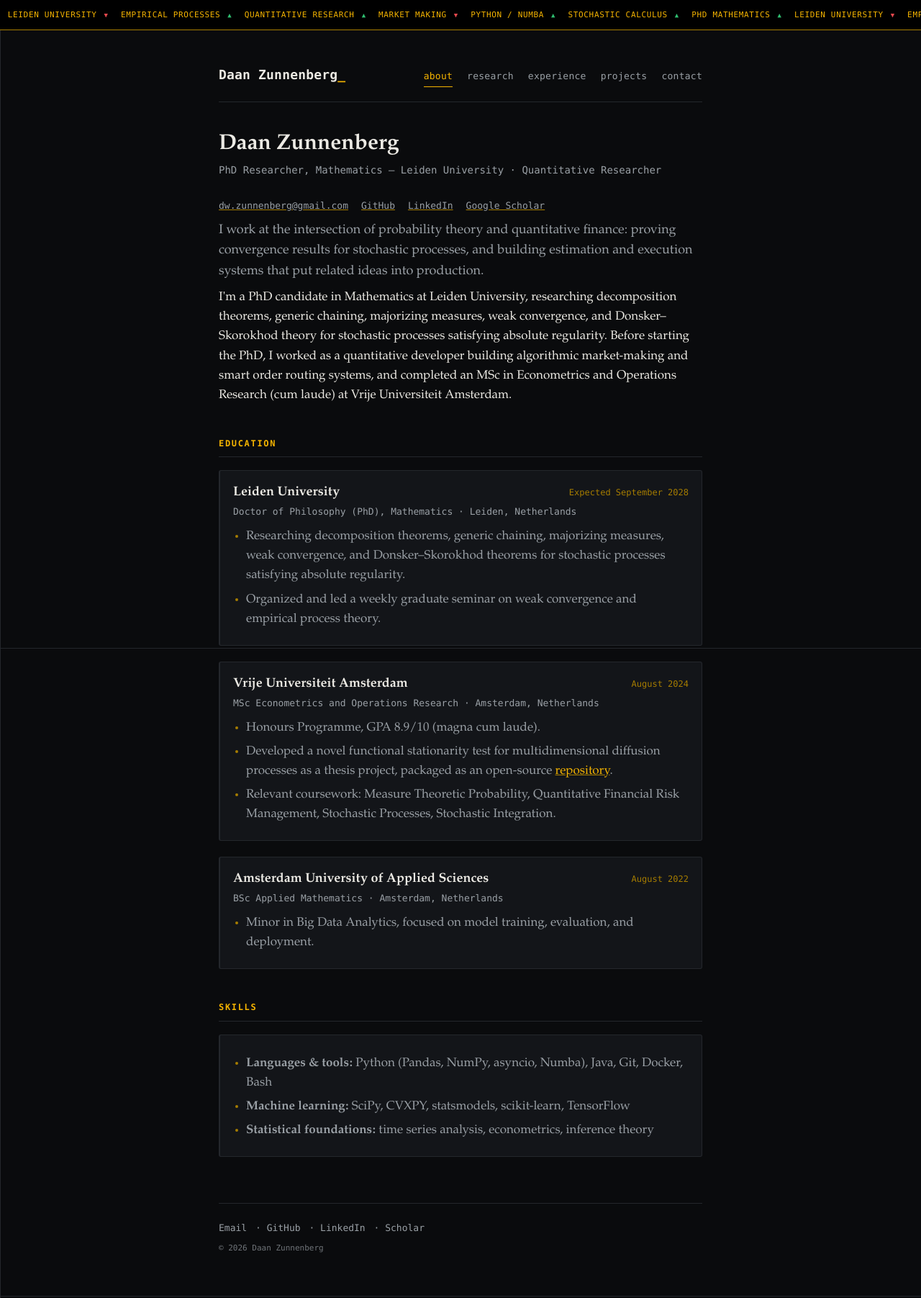
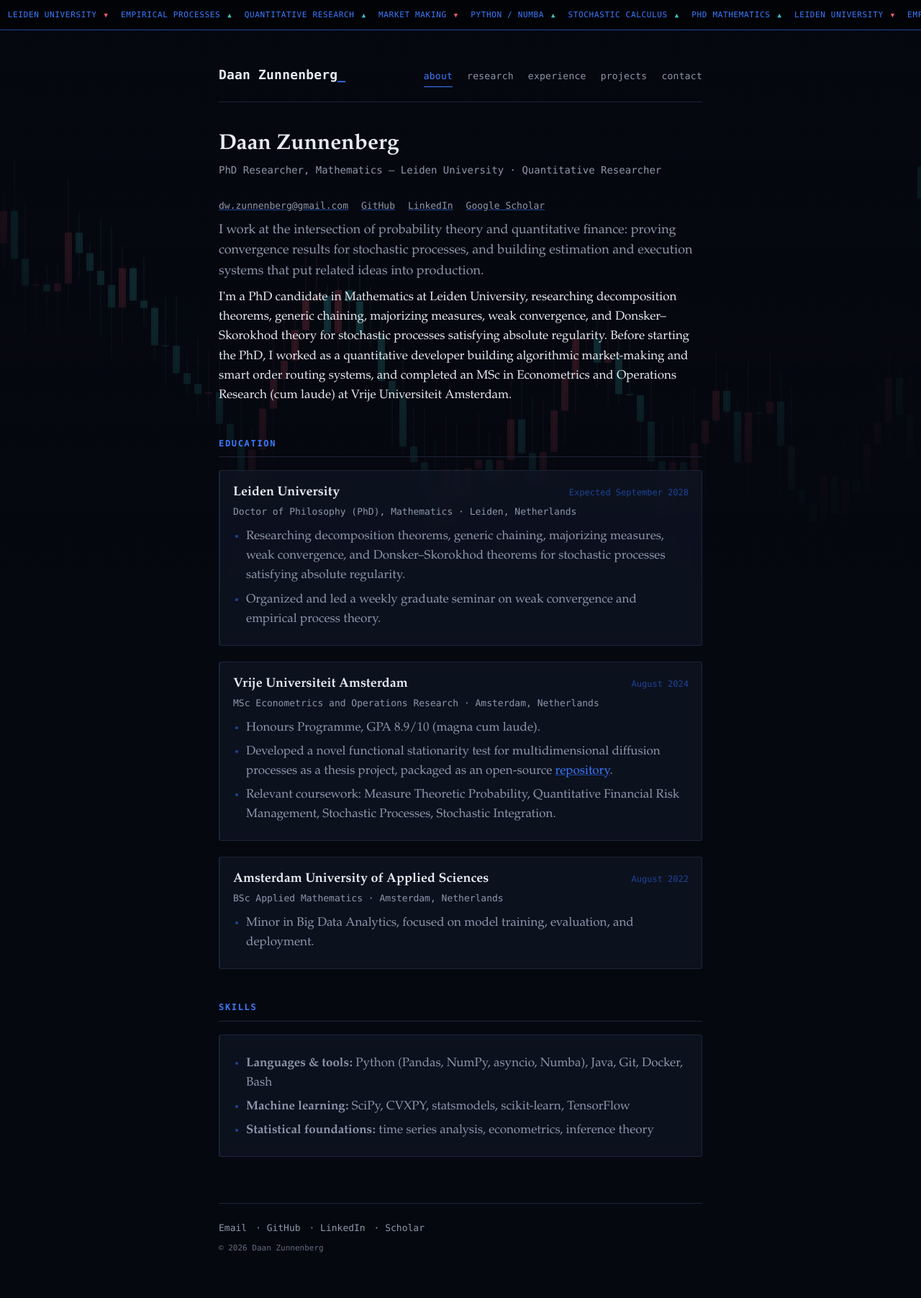
Before and after one commit to DaanZunnenberg/DaanZunnenberg.github.io, a Jekyll site: the page built from index.md, in a window 1280 px wide. Shown: the whole page at 72% size. Built offline with Jekyll 4.4.1, drawn with Linux system fonts in a browser that asks for light colours.

Commit message:
Switch to IMC blue palette; add live background candlestick chart

```diff
--- a/_layouts/default.html
+++ b/_layouts/default.html
@@ -9,6 +9,7 @@
   <link rel="icon" href="data:,">
 </head>
 <body>
+  <canvas id="candles" aria-hidden="true"></canvas>
   <div class="ticker">
     <div class="ticker-track">
       <span>PHD&nbsp;MATHEMATICS</span><span class="tick up">&#9650;</span>
@@ -56,5 +57,6 @@
       <div class="footer-note">&copy; {{ 'now' | date: "%Y" }} Daan Zunnenberg</div>
     </footer>
   </div>
+  <script src="{{ '/assets/js/candles.js' | relative_url }}"></script>
 </body>
 </html>
--- a/assets/css/style.css
+++ b/assets/css/style.css
@@ -1,13 +1,14 @@
 :root {
-  --bg: #0a0b0d;
-  --bg-raised: #131519;
-  --ink: #eceae4;
-  --ink-soft: #9aa0a6;
-  --line: #24272c;
-  --amber: #f5b400;
-  --amber-dim: #a67d00;
-  --up: #2fbf71;
-  --down: #e5484d;
+  --bg: #060810;
+  --bg-raised: rgba(16, 22, 36, 0.72);
+  --ink: #e7ebf3;
+  --ink-soft: #8d97ab;
+  --line: #1c2436;
+  --blue: #3d7bff;
+  --blue-dim: #1f4499;
+  --blue-glow: rgba(61, 123, 255, 0.28);
+  --up: #38c9c1;
+  --down: #ef5a6e;
   --mono: "SF Mono", "IBM Plex Mono", Menlo, Consolas, monospace;
   --serif: "Iowan Old Style", "Palatino Linotype", Palatino, Georgia, serif;
 }
@@ -19,22 +20,44 @@ html { -webkit-font-smoothing: antialiased; }
 body {
   margin: 0;
   background: var(--bg);
-  background-image:
-    linear-gradient(var(--line) 1px, transparent 1px),
-    linear-gradient(90deg, var(--line) 1px, transparent 1px);
-  background-size: 48px 48px;
-  background-attachment: fixed;
-  background-position: center;
   color: var(--ink);
   font-family: var(--serif);
   font-size: 17px;
   line-height: 1.6;
+  position: relative;
+}
+
+#candles {
+  position: fixed;
+  inset: 0;
+  width: 100%;
+  height: 100%;
+  z-index: 0;
+  pointer-events: none;
+  mask-image: radial-gradient(ellipse at 50% 30%, black 0%, black 40%, transparent 85%);
+  -webkit-mask-image: radial-gradient(ellipse at 50% 30%, black 0%, black 40%, transparent 85%);
+}
+
+body::after {
+  content: "";
+  position: fixed;
+  inset: 0;
+  z-index: 0;
+  pointer-events: none;
+  background: linear-gradient(180deg, rgba(6, 8, 16, 0.15) 0%, var(--bg) 92%);
+}
+
+.ticker,
+.wrap {
+  position: relative;
+  z-index: 1;
 }
 
 /* Ticker strip */
 .ticker {
-  background: #000;
-  border-bottom: 1px solid var(--amber-dim);
+  background: rgba(0, 0, 0, 0.55);
+  backdrop-filter: blur(2px);
+  border-bottom: 1px solid var(--blue-dim);
   overflow: hidden;
   white-space: nowrap;
   padding: 7px 0;
@@ -45,7 +68,7 @@ body {
   font-family: var(--mono);
   font-size: 11px;
   letter-spacing: 0.06em;
-  color: var(--amber);
+  color: var(--blue);
   animation: scroll-ticker 38s linear infinite;
 }
 
@@ -88,7 +111,7 @@ body {
 }
 
 .cursor {
-  color: var(--amber);
+  color: var(--blue);
   animation: blink 1.1s steps(1) infinite;
 }
 
@@ -119,7 +142,7 @@ body {
   bottom: 0;
   width: 100%;
   height: 1px;
-  background: var(--amber);
+  background: var(--blue);
   transform: scaleX(0);
   transform-origin: left;
   transition: transform 0.25s ease;
@@ -127,7 +150,7 @@ body {
 
 .site-nav a:hover,
 .site-nav a.active {
-  color: var(--amber);
+  color: var(--blue);
 }
 
 .site-nav a:hover::after,
@@ -148,7 +171,7 @@ h2 {
   font-size: 12px;
   text-transform: uppercase;
   letter-spacing: 0.14em;
-  color: var(--amber);
+  color: var(--blue);
   margin: 44px 0 18px;
   padding-bottom: 8px;
   border-bottom: 1px solid var(--line);
@@ -163,11 +186,11 @@ h3 {
 p { margin: 0 0 16px; color: var(--ink); }
 
 a {
-  color: var(--amber);
-  text-decoration-color: var(--amber-dim);
+  color: var(--blue);
+  text-decoration-color: var(--blue-dim);
 }
 
-a:hover { color: #ffd558; }
+a:hover { color: #7ba4ff; }
 
 .tagline {
   font-family: var(--mono);
@@ -191,14 +214,15 @@ a:hover { color: #ffd558; }
   border-left: 2px solid var(--line);
   border-radius: 3px;
   background: var(--bg-raised);
+  backdrop-filter: blur(6px);
   transition: border-color 0.2s ease, transform 0.2s ease, box-shadow 0.2s ease;
 }
 
 .entry:hover {
-  border-color: var(--amber-dim);
-  border-left-color: var(--amber);
+  border-color: var(--blue-dim);
+  border-left-color: var(--blue);
   transform: translateX(2px);
-  box-shadow: 0 0 0 1px rgba(245, 180, 0, 0.08), 0 8px 24px -12px rgba(245, 180, 0, 0.25);
+  box-shadow: 0 0 0 1px rgba(61, 123, 255, 0.12), 0 8px 28px -12px var(--blue-glow);
 }
 
 .entry-head {
@@ -218,12 +242,12 @@ a:hover { color: #ffd558; }
 .entry-date {
   font-family: var(--mono);
   font-size: 12px;
-  color: var(--amber-dim);
+  color: var(--blue-dim);
   white-space: nowrap;
   transition: color 0.2s ease;
 }
 
-.entry:hover .entry-date { color: var(--amber); }
+.entry:hover .entry-date { color: var(--blue); }
 
 .entry ul {
   margin: 10px 0 0;
@@ -235,12 +259,12 @@ a:hover { color: #ffd558; }
   color: var(--ink-soft);
 }
 
-.entry li::marker { color: var(--amber-dim); }
+.entry li::marker { color: var(--blue-dim); }
 
 .tags {
   font-family: var(--mono);
   font-size: 12px;
-  color: var(--amber);
+  color: var(--blue);
   margin: 10px 0 0;
 }
 
@@ -261,15 +285,15 @@ a:hover { color: #ffd558; }
 }
 
 .links a:hover {
-  color: var(--amber);
-  border-bottom-color: var(--amber);
+  color: var(--blue);
+  border-bottom-color: var(--blue);
 }
 
 code {
   font-family: var(--mono);
   font-size: 0.85em;
-  color: var(--amber);
-  background: rgba(245, 180, 0, 0.08);
+  color: var(--blue);
+  background: rgba(61, 123, 255, 0.1);
   padding: 1px 5px;
   border-radius: 3px;
 }
@@ -291,7 +315,7 @@ code {
   transition: color 0.2s ease;
 }
 
-.footer-links a:hover { color: var(--amber); }
+.footer-links a:hover { color: var(--blue); }
 
 .footer-note {
   margin-top: 8px;
--- /dev/null
+++ b/assets/js/candles.js
@@ -0,0 +1,96 @@
+(function () {
+  var canvas = document.getElementById("candles");
+  if (!canvas) return;
+  var ctx = canvas.getContext("2d");
+  var reduceMotion = window.matchMedia("(prefers-reduced-motion: reduce)").matches;
+
+  var dpr = Math.min(window.devicePixelRatio || 1, 2);
+  var W, H;
+  var candleW = 10;
+  var gap = 5;
+  var candles = [];
+  var price = 100;
+
+  function resize() {
+    W = window.innerWidth;
+    H = window.innerHeight;
+    canvas.width = W * dpr;
+    canvas.height = H * dpr;
+    canvas.style.width = W + "px";
+    canvas.style.height = H + "px";
+    ctx.setTransform(dpr, 0, 0, dpr, 0, 0);
+    var count = Math.ceil(W / (candleW + gap)) + 2;
+    if (candles.length < count) {
+      while (candles.length < count) candles.unshift(makeCandle());
+    } else {
+      candles = candles.slice(candles.length - count);
+    }
+  }
+
+  function makeCandle() {
+    var open = price;
+    var drift = (Math.random() - 0.5) * 3.2;
+    var close = Math.max(20, open + drift);
+    var high = Math.max(open, close) + Math.random() * 1.8;
+    var low = Math.min(open, close) - Math.random() * 1.8;
+    price = close;
+    return { open: open, close: close, high: high, low: low };
+  }
+
+  function draw() {
+    ctx.clearRect(0, 0, W, H);
+
+    var vals = [];
+    candles.forEach(function (c) {
+      vals.push(c.high, c.low);
+    });
+    var max = Math.max.apply(null, vals);
+    var min = Math.min.apply(null, vals);
+    var range = Math.max(max - min, 1);
+    var padTop = H * 0.18;
+    var padBottom = H * 0.12;
+    var chartH = H - padTop - padBottom;
+
+    function y(v) {
+      return padTop + (1 - (v - min) / range) * chartH;
+    }
+
+    candles.forEach(function (c, i) {
+      var x = i * (candleW + gap);
+      var up = c.close >= c.open;
+      var color = up ? "rgba(56, 189, 189, 0.5)" : "rgba(239, 90, 110, 0.45)";
+      var wickColor = up ? "rgba(56, 189, 189, 0.3)" : "rgba(239, 90, 110, 0.28)";
+
+      ctx.strokeStyle = wickColor;
+      ctx.lineWidth = 1;
+      ctx.beginPath();
+      ctx.moveTo(x + candleW / 2, y(c.high));
+      ctx.lineTo(x + candleW / 2, y(c.low));
+      ctx.stroke();
+
+      ctx.fillStyle = color;
+      var yOpen = y(c.open);
+      var yClose = y(c.close);
+      var top = Math.min(yOpen, yClose);
+      var h = Math.max(Math.abs(yClose - yOpen), 1.5);
+      ctx.fillRect(x, top, candleW, h);
+    });
+  }
+
+  var lastTick = 0;
+  function loop(ts) {
+    if (!lastTick) lastTick = ts;
+    if (ts - lastTick > 1400) {
+      lastTick = ts;
+      candles.shift();
+      candles.push(makeCandle());
+    }
+    draw();
+    if (!reduceMotion) requestAnimationFrame(loop);
+  }
+
+  window.addEventListener("resize", resize);
+  resize();
+  draw();
+  if (!reduceMotion) requestAnimationFrame(loop);
+})();
```
